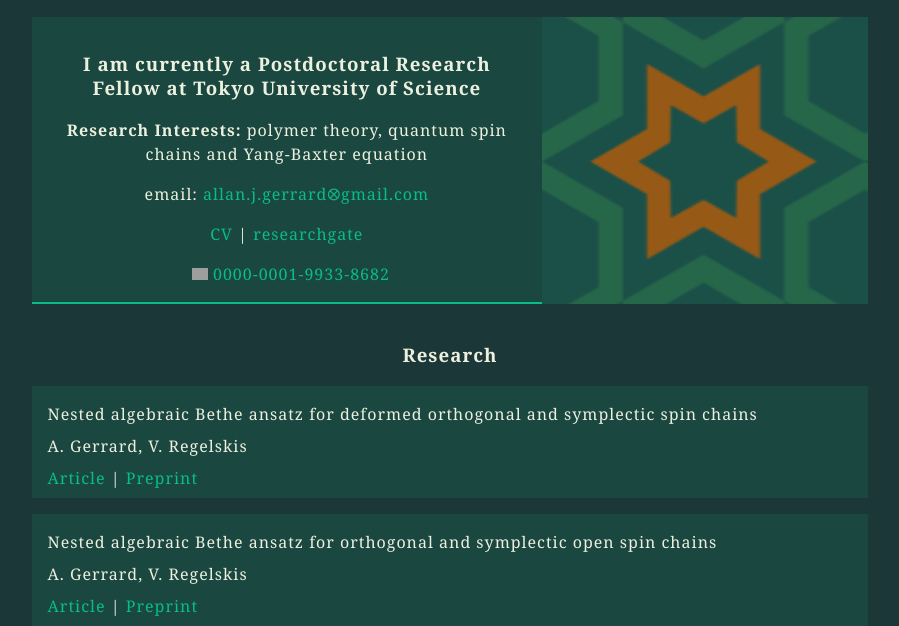
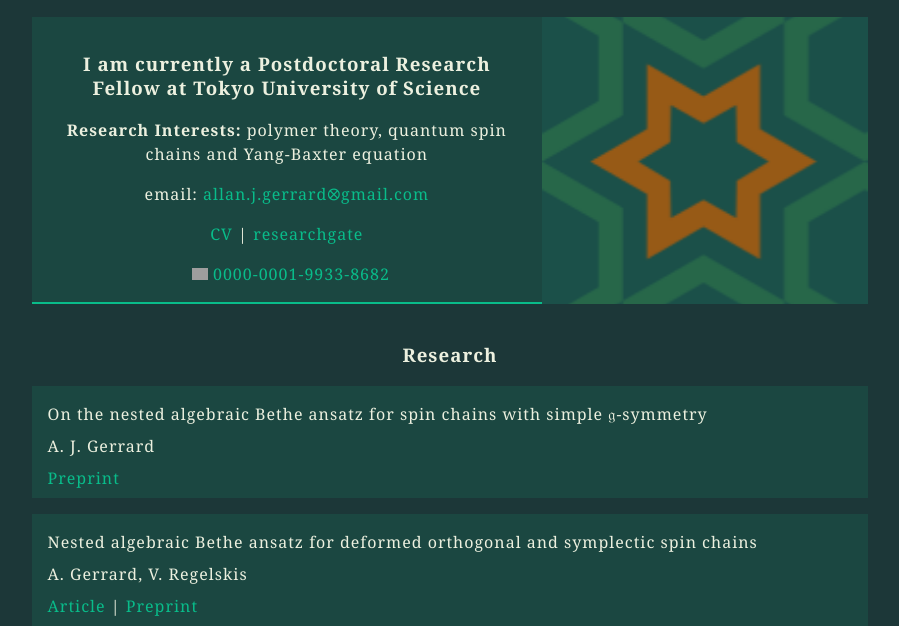
Before and after one commit to allangerrard/allangerrard.github.io, a plain HTML site: page index.html in a window 1280 px wide. Shown: the part 174-800 px from the top of the page, without its empty margins (190-1089 px from the left). Drawn offline with Linux system fonts and the light colour scheme; grey boxes are pictures that could not be loaded.

Commit message:
Update index.html

```diff
--- a/index.html
+++ b/index.html
@@ -40,6 +40,11 @@
             <h3>Research</h3>
             <div class="flex">
                 <div class="card">
+                    <p class=title>On the nested algebraic Bethe ansatz for spin chains with simple 𝔤-symmetry</p>
+                    <p>A. J. Gerrard</p>
+                    <a href="https://arxiv.org/abs/2405.20177" target="_blank">Preprint</a>
+                </div>
+                <div class="card">
                     <p class=title>Nested algebraic Bethe ansatz for deformed orthogonal and symplectic spin chains</p>
                     <p>A. Gerrard, V. Regelskis</p>
                     <a href="https://doi.org/10.1016/j.nuclphysb.2020.115021" target="_blank">Article</a> | <a href="https://arxiv.org/abs/1912.11497" target="_blank">Preprint</a>
```
